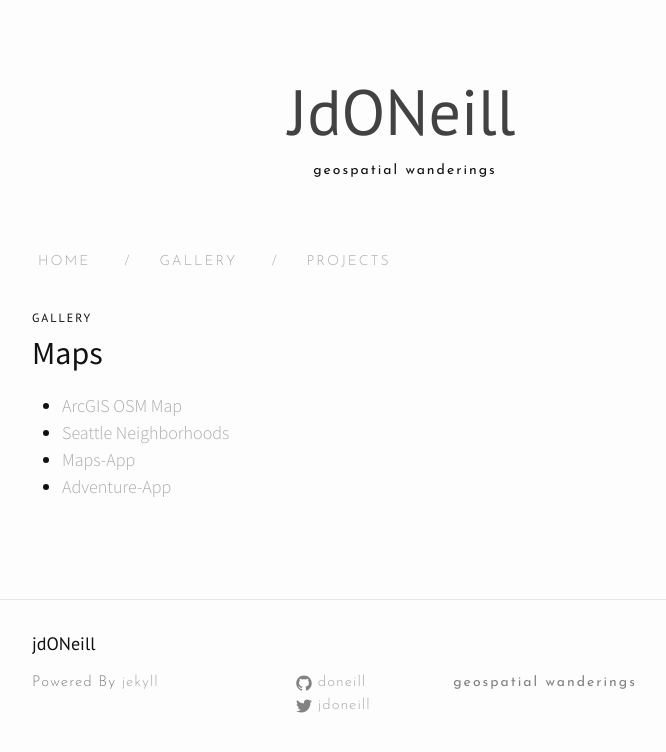
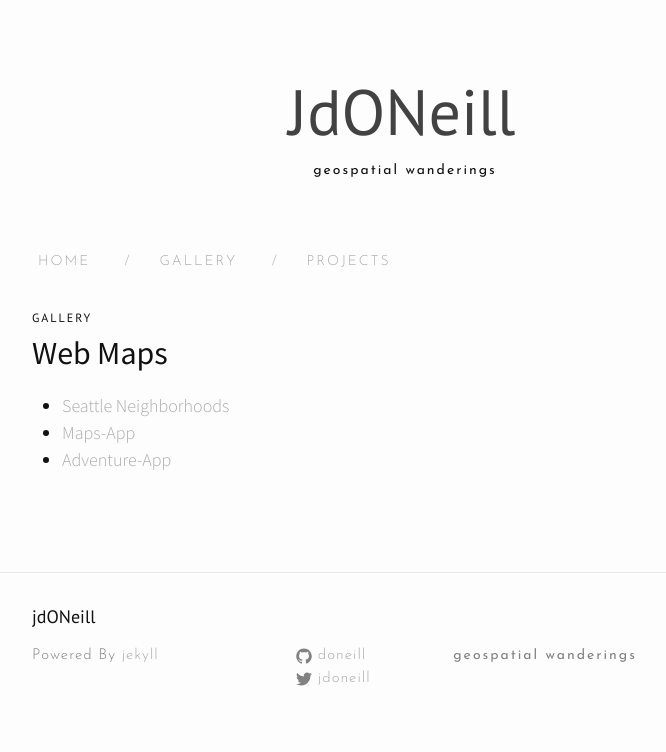
Before and after one commit to doneill/doneill.github.io, a Jekyll site: the page built from gallery.md, in a window 1280 px wide. Shown: the top 752 px of the page, without its empty margins (238-904 px from the left). Built offline with Jekyll 4.4.1, drawn with Linux system fonts in a browser that asks for light colours; nearby versions of some CDN libraries.

Commit message:
updated gallery

```diff
--- a/gallery.md
+++ b/gallery.md
@@ -6,9 +6,8 @@ permalink: /gallery/
 tagline: ""
 ---
 
-## Maps
+## Web Maps
 
-- [ArcGIS OSM Map](ags-osm-map.html)
 - [Seattle Neighborhoods](seattle-neighborhoods.html)
 - [Maps-App](map-app.html)
 - [Adventure-App](adventure-map.html)
```
